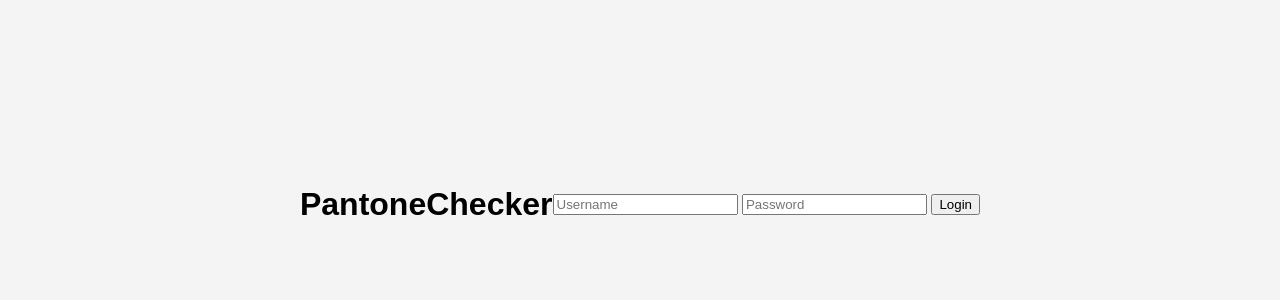
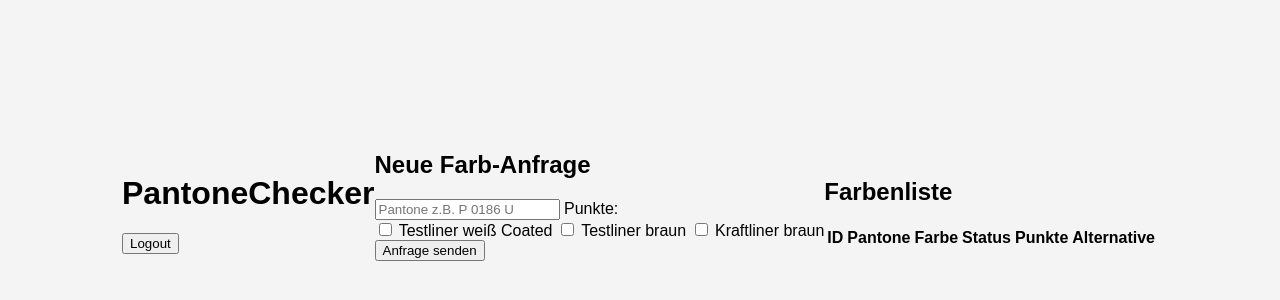
Before and after one commit to silentoldschool/v2pantonechecker, a plain HTML site: page templates/index.html in a window 1280 px wide. Shown: the part 196-496 px from the top of the page. Drawn offline with Linux system fonts and the light colour scheme; files that its build step writes are made by us from their sources.

Commit message:
Update index.html

```diff
--- a/templates/index.html
+++ b/templates/index.html
@@ -3,32 +3,42 @@
 <head>
 <meta charset="UTF-8">
 <title>PantoneChecker</title>
-<link rel="stylesheet" href="/static/css/style.css">
+<link rel="stylesheet" href="static/style.css">
 </head>
 <body>
-<h1>PantoneChecker</h1>
-
-<div id="loginDiv">
-  <input type="text" id="username" placeholder="Username">
-  <input type="password" id="password" placeholder="Password">
-  <button onclick="login()">Login</button>
+<div class="header">
+    <h1>PantoneChecker</h1>
+    <button onclick="logout()">Logout</button>
 </div>
 
-<div id="mainDiv" style="display:none;">
-  <h2>Farb-Anfragen</h2>
-  <div>
-    <input type="text" id="pantoneInput" placeholder="Pantone z.B. P 0186 U">
-    <label><input type="checkbox" value="Testliner weiß">Testliner weiß</label>
-    <label><input type="checkbox" value="Kraftliner braun">Kraftliner braun</label>
+<div class="color-request">
+    <h2>Neue Farb-Anfrage</h2>
+    <input type="text" id="pantone" placeholder="Pantone z.B. P 0186 U">
+    <label>Punkte:</label><br>
+    <input type="checkbox" id="point1" value="Testliner weiß Coated"> Testliner weiß Coated
+    <input type="checkbox" id="point2" value="Testliner braun"> Testliner braun
+    <input type="checkbox" id="point3" value="Kraftliner braun"> Kraftliner braun<br>
     <button onclick="sendRequest()">Anfrage senden</button>
-  </div>
-
-  <h2>Liste Farben</h2>
-  <table id="colorTable" border="1">
-    <tr><th>Pantone</th><th>Hex</th><th>Points</th><th>Status</th><th>Alt Farbe</th></tr>
-  </table>
+    <p id="request-msg"></p>
 </div>
 
-<script src="/static/js/script.js"></script>
+<div class="color-list">
+    <h2>Farbenliste</h2>
+    <table id="colorTable">
+        <thead>
+            <tr>
+                <th>ID</th>
+                <th>Pantone</th>
+                <th>Farbe</th>
+                <th>Status</th>
+                <th>Punkte</th>
+                <th>Alternative</th>
+            </tr>
+        </thead>
+        <tbody></tbody>
+    </table>
+</div>
+
+<script src="static/js/script.js"></script>
 </body>
 </html>
```
